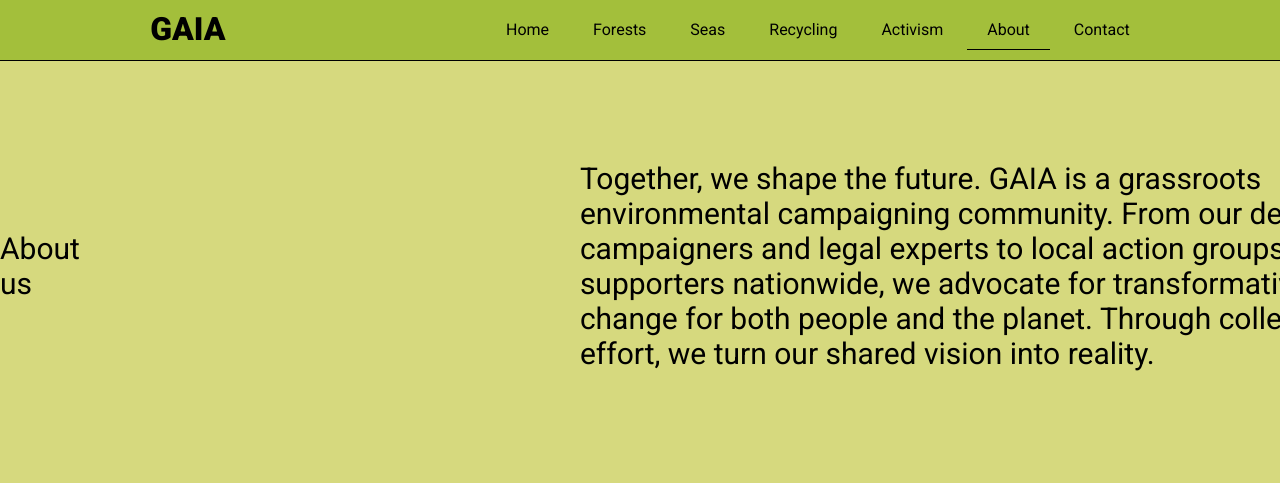
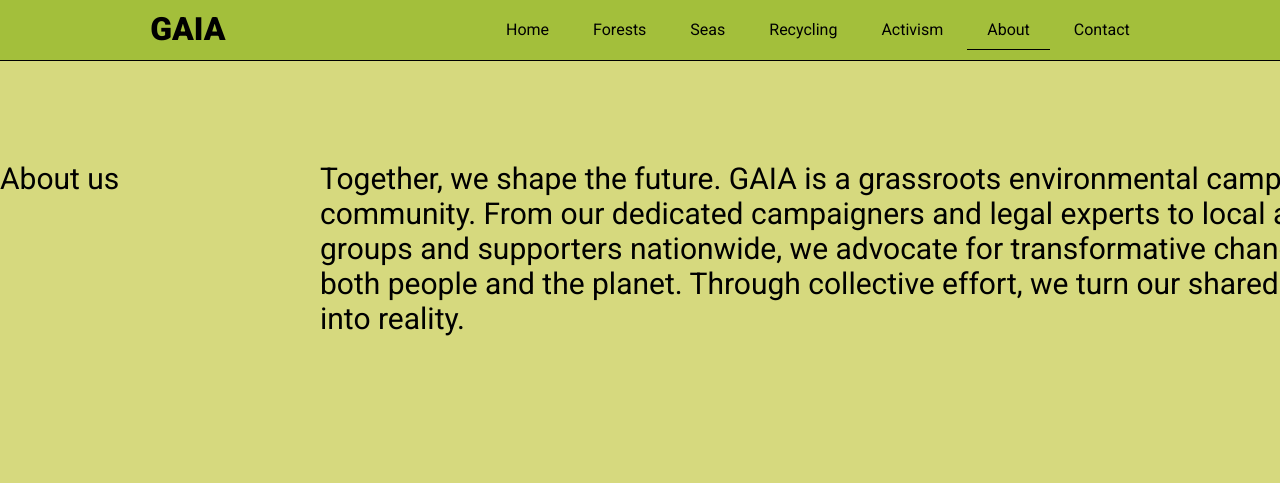
Before and after one commit to KyryloFedorenko/GAIA, a plain HTML site: page about.html in a window 1280 px wide. Shown: the top 483 px of the page. Drawn offline with Linux system fonts and the light colour scheme.

Commit message:
update 2.0

```diff
--- a/css/style.css
+++ b/css/style.css
@@ -3,7 +3,6 @@
 .hand-holding-tree-on-blur-green-nature-background.-concept-eco-earth-day-2-hex { color: #A3BF3B; }
 .hand-holding-tree-on-blur-green-nature-background.-concept-eco-earth-day-3-hex { color: #D6D97E; }
 .hand-holding-tree-on-blur-green-nature-background.-concept-eco-earth-day-4-hex { color: #F2EDD5; }
-.hand-holding-tree-on-blur-green-nature-background.-concept-eco-earth-day-5-hex { color: #8C4227; }
 
 
 * {
@@ -107,14 +106,14 @@ ul li:hover {
 /* ===================================Activism-About========================================== */
 .aa-body-block1 {
   display: flex;
-  align-items: center;
+
   padding: 100px 0 100px 0;
 }
 .aa-body-block1 h2{
   font-size: 30px;
-  margin-bottom: 50px;
   font-weight: 500;
-  margin-right: 500px;
+  width: 120px;
+  margin-right: 200px;
 }
 .aa-body-block1 p{
   font-size: 30px;
```
Also changed, not shown: activism.html (+1 -1 lines).
